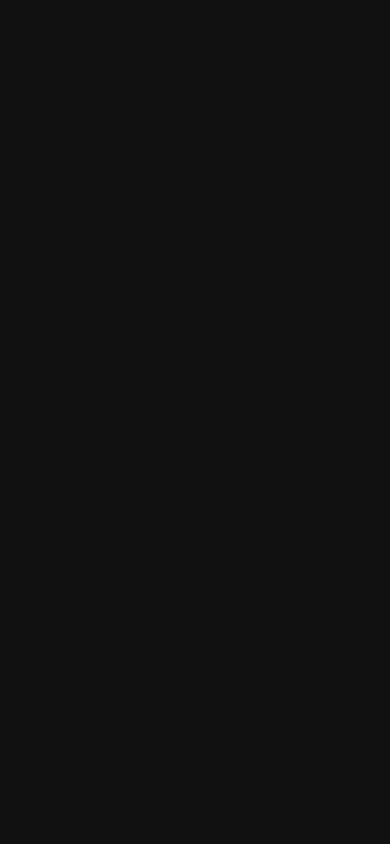
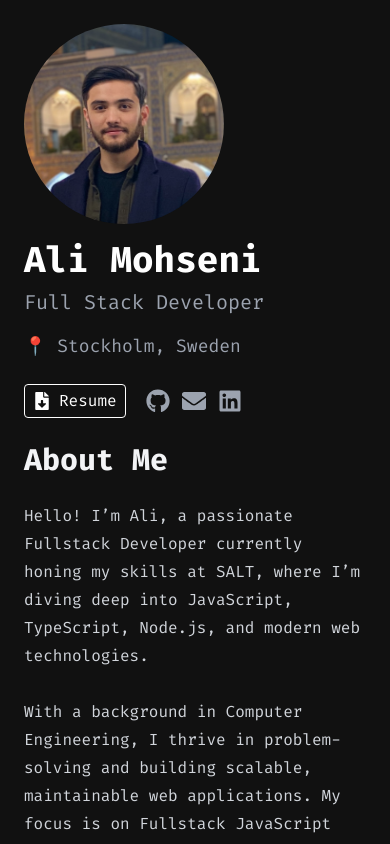
Before and after one commit to alimohseni99/portfolio, a Next.js app: page / in a window 390 px wide. Built offline with nearby package versions, Linux system fonts and the light colour scheme.

Commit message:
added support for mobile and skils

```diff
--- a/package.json
+++ b/package.json
@@ -21,6 +21,7 @@
     "@types/react-dom": "^18",
     "autoprefixer": "^10.4.20",
     "copy-to-clipboard": "^3.3.3",
+    "daisyui": "^4.12.14",
     "eslint": "^8",
     "eslint-config-next": "15.0.3",
     "postcss": "^8.4.49",
--- a/src/app/globals.css
+++ b/src/app/globals.css
@@ -29,6 +29,10 @@ body {
   overflow: hidden;
 }
 
+img {
+  max-width: 100%;
+  height: auto;
+}
 /* Allow scrolling on the main content area */
 main {
   height: 100vh;
--- a/src/app/page.tsx
+++ b/src/app/page.tsx
@@ -1,10 +1,27 @@
 import { AboutMe } from "@/about-me/about-me";
 import { Header } from "@/header/header";
+import Skills from "@/skils/skills";
 import { Socials } from "@/socials/socials";
 
 export default function Home() {
   return (
     <>
+      <div className="min-h-screen bg-[#111111] text-white">
+        {/* Mobile Layout */}
+        <div className="lg:hidden">
+          <main className="p-6 max-w-screen-sm mx-auto">
+            <div className="mb-6">
+              <Header />
+              <div className="mt-6">
+                <Socials />
+              </div>
+            </div>
+            <AboutMe />
+            <Skills />
+          </main>
+        </div>
+
+        {/* Desktop Layout */}
         <div className="hidden lg:flex flex-col xl:flex-row">
           <div className="xl:fixed xl:w-2/5 h-screen p-8 xl:p-12 xl:pl-[10%] flex flex-col justify-between min-w-[300px] max-w-[800px]">
             <div>
@@ -15,7 +32,9 @@ export default function Home() {
           <div className="xl:ml-[40%] w-full xl:w-3/5 min-h-screen min-w-[500px] max-w-[1200px] mx-auto">
             <main className="p-8 xl:p-12 xl:pr-[10%]">
               <AboutMe />
+              <Skills />
             </main>
+          </div>
         </div>
       </div>
     </>
--- a/src/header/header.tsx
+++ b/src/header/header.tsx
@@ -3,12 +3,13 @@ import Image from "next/image";
 export function Header() {
   return (
     <header>
-      <div className="mb-4 relative overflow-hidden">
+      <div className="mb-4 ">
         <Image
           src="/profile-pic.png"
           height={150}
-          width={150}
-          className="rounded-full"
+          width={200}
+          className=" rounded-full "
+          style={{ maxWidth: "none", height: "200px" }}
           alt="Ali Mohseni"
           objectFit="cover"
         />
--- /dev/null
+++ b/src/skils/skills.tsx
@@ -0,0 +1,7 @@
+export default function skills() {
+  return (
+    <div>
+      <h2 className="text-3xl font-bold mb-6 text-gray-100">Skills</h2>
+    </div>
+  );
+}
--- a/src/socials/socials.tsx
+++ b/src/socials/socials.tsx
@@ -1,4 +1,5 @@
 "use client";
+import copy from "copy-to-clipboard";
 import Link from "next/link";
 import {
   FaEnvelope,
@@ -6,7 +7,6 @@ import {
   FaGithub,
   FaLinkedin,
 } from "react-icons/fa";
-import copy from "copy-to-clipboard";
 
 export function Socials() {
   return (
@@ -34,7 +34,7 @@ export function Socials() {
             copy("ali.mohseni05@yahoo.se");
             alert("Email address copied to clipboard!");
           }}
-          className="text-gray-400 hover:text-white cursor-pointer"
+          className="text-gray-400 hover:text-white cursor-pointer "
           id="email-icon"
         >
           <FaEnvelope size={24} />
--- a/tailwind.config.ts
+++ b/tailwind.config.ts
@@ -1,4 +1,5 @@
 import tailwindTypography from "@tailwindcss/typography";
+import daisyui from "daisyui";
 import type { Config } from "tailwindcss";
 
 export default {
@@ -15,5 +16,5 @@ export default {
       },
     },
   },
-  plugins: [tailwindTypography],
+  plugins: [tailwindTypography, daisyui],
 } satisfies Config;
```
Also changed, not shown: public/icon.webp (added), 1 other file (tests, documents, lock files or other folders). Lines whose indentation alone changed are shown as unchanged.
